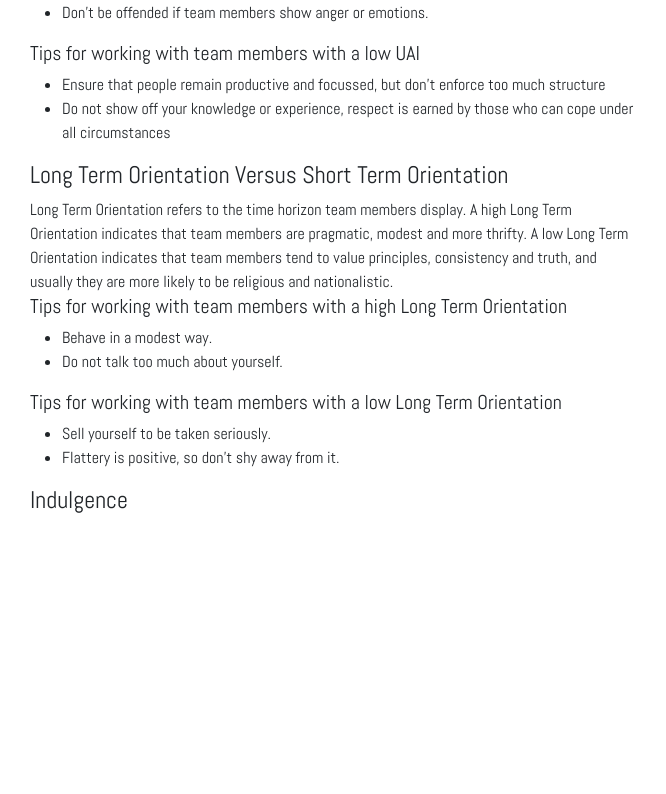
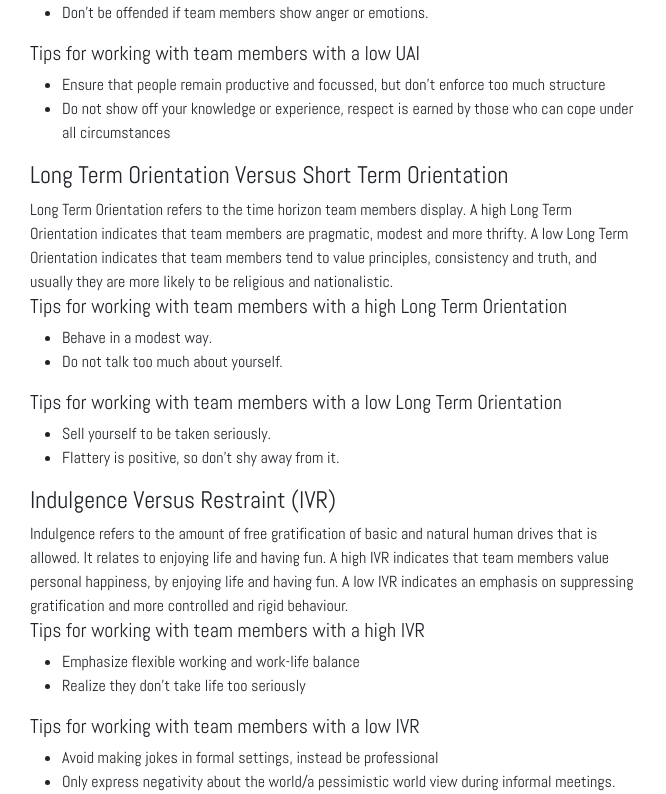
Before and after one commit to abel-vs/gdse-map, a React (Create React App) app: page /gdse-map/hofstede in a window 1280 px wide. Shown: the part 1664-2458 px from the top of the page, without its empty margins (0-666 px from the left). Before the commit the page ends 2179 px from the top, so only its background shows below. Built offline with nearby package versions, Linux system fonts and the light colour scheme.

Commit message:
add indulgence index

```diff
--- a/src/pages/hofstede.js
+++ b/src/pages/hofstede.js
@@ -95,9 +95,20 @@ function Ref() {
                         <li>Flattery is positive, so don't shy away from it.</li>
                     </ul>
 
-                    <h4>Indulgence</h4>
-
-
+                    <h4>Indulgence Versus Restraint (IVR)</h4>
+                    Indulgence refers to the amount of free gratification of basic and natural human drives that is allowed. It relates to enjoying life and having fun.
+                    A high IVR indicates that team members value personal happiness, by enjoying life and having fun.
+                    A low IVR indicates an emphasis on suppressing gratification and more controlled and rigid behaviour.
+                    <h5>Tips for working with team members with a high IVR</h5>
+                    <ul>
+                        <li>Emphasize flexible working and work-life balance</li>
+                        <li>Realize they don't take life too seriously</li>
+                    </ul>
+                    <h5>Tips for working with team members with a low IVR</h5>
+                    <ul>
+                        <li>Avoid making jokes in formal settings, instead be professional</li>
+                        <li>Only express negativity about the world/a pessimistic world view during informal meetings.</li>
+                    </ul>
 
                 </div>
                 <div className={styles.graph_container}>
```
